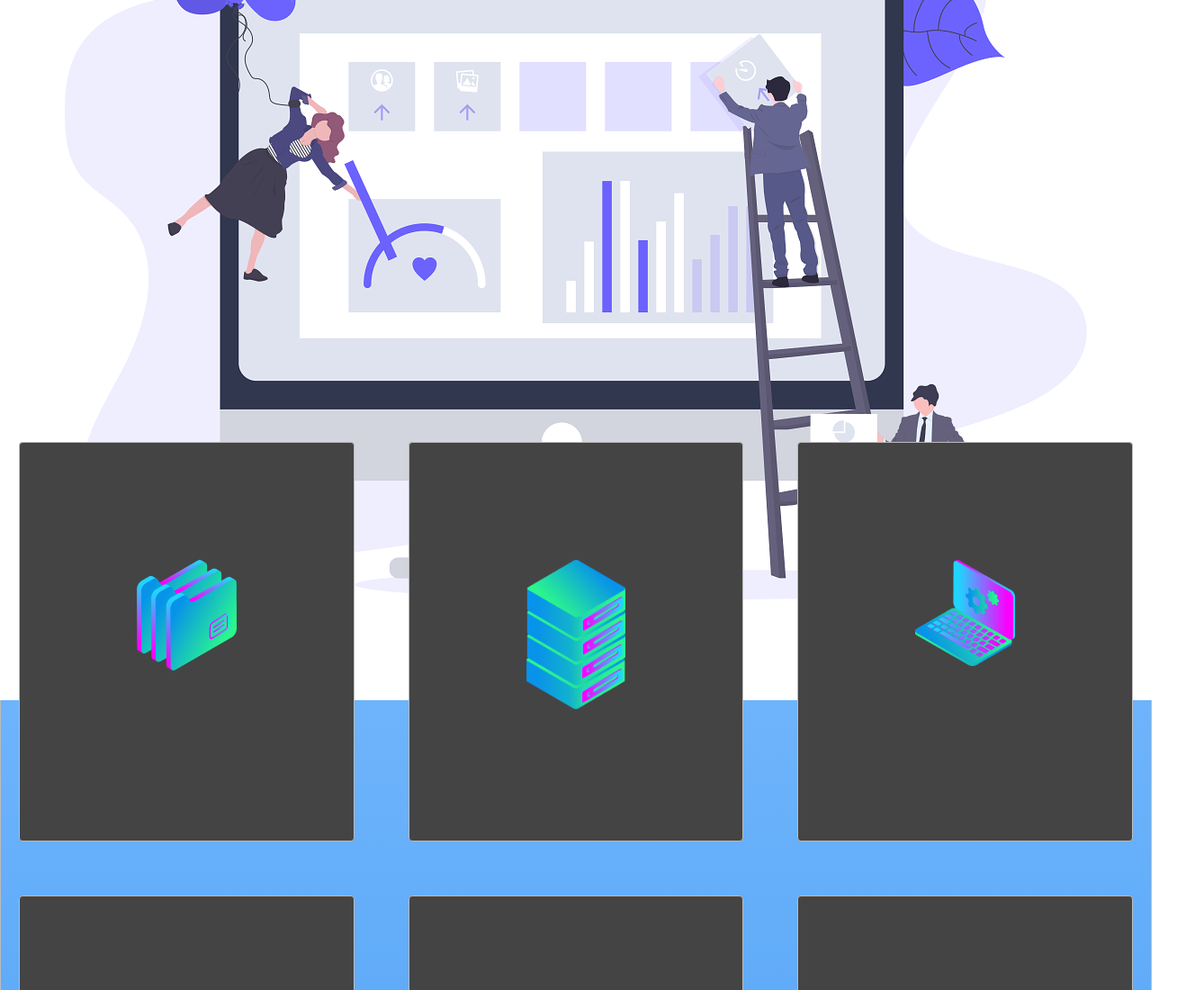
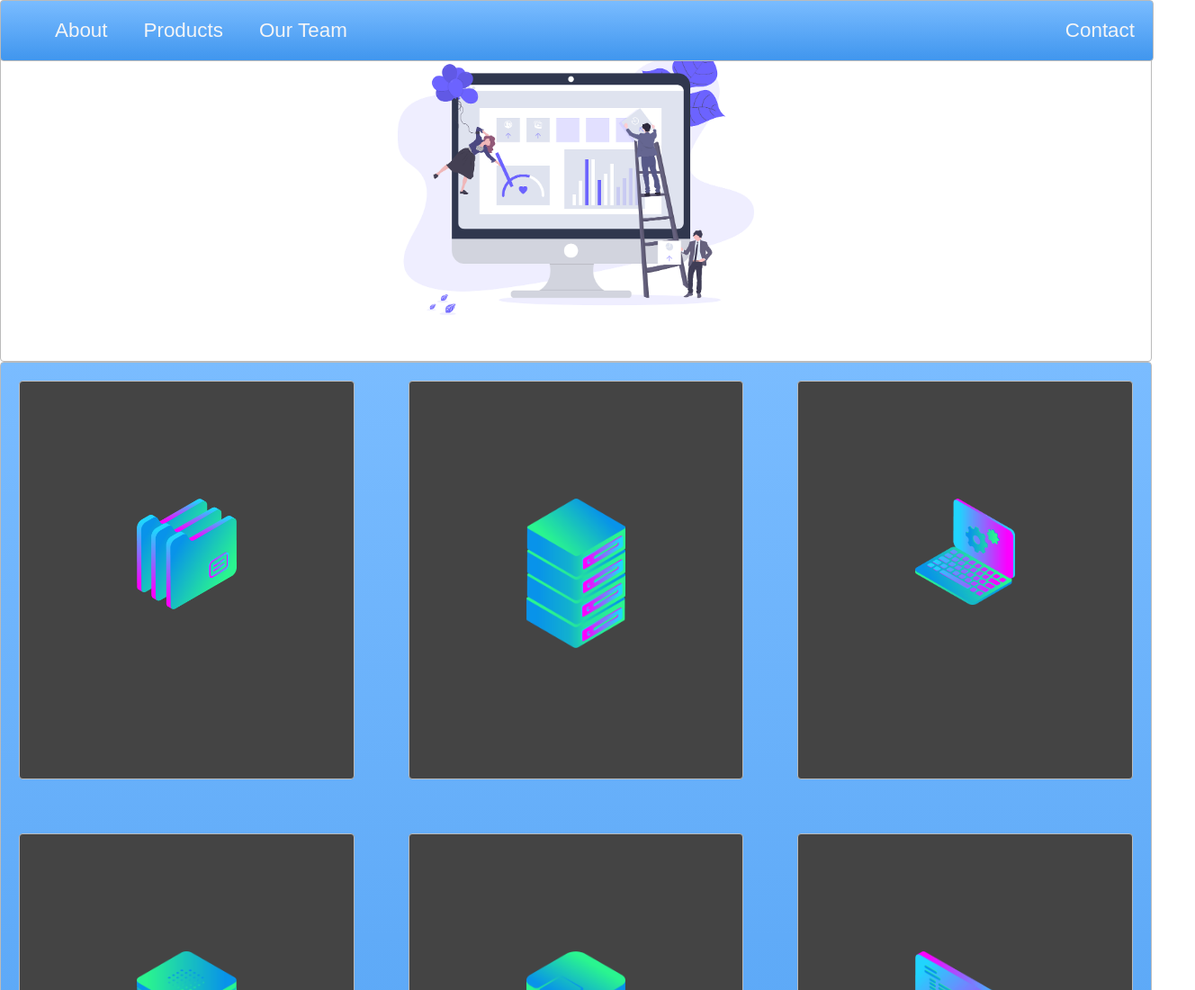
Before and after one commit to JamilaJoya/Layout, a plain HTML site: page index.html in a window 1280 px wide. Shown: the top 1100 px of the page at 90% size, 1328 px wide, since content can reach past the window. Drawn offline with Linux system fonts and the light colour scheme.

Commit message:
Update style.css
some update for cover and nav

```diff
--- a/style.css
+++ b/style.css
@@ -1,5 +1,6 @@
 body {
     margin: 0 auto;
+    font-family: Arial, Helvetica, sans-serif;
 }
 
 .zone {
@@ -19,9 +20,23 @@ body {
     box-shadow:rgba(0,0,0,0.8) 0px 5px 15px, inset rgba(0,0,0,0.15) 0px -10px 20px;
 }
 
+.box:hover {
+    -webkit-transform: rotate(-7deg);
+    -moz-transform:rotate(-7deg);
+    -o-transform:rotate(-7deg);
+    transform:rotate(-7deg);
+}
+
 /***********************************************************************
  *  Nav Bar
  **********************************************************************/
+
+.sticky{
+    position:fixed;
+    top: 0;
+    width: 100%;
+}
+
 .main-nav {
     display: flex;
     list-style: none;
@@ -58,6 +73,10 @@ a {
     height: 50vh;
     align-items: center;
     justify-content: center;
+}
+
+.cover{
+    width: 30rem;
 }
 
 .grid-wrapper{
```
